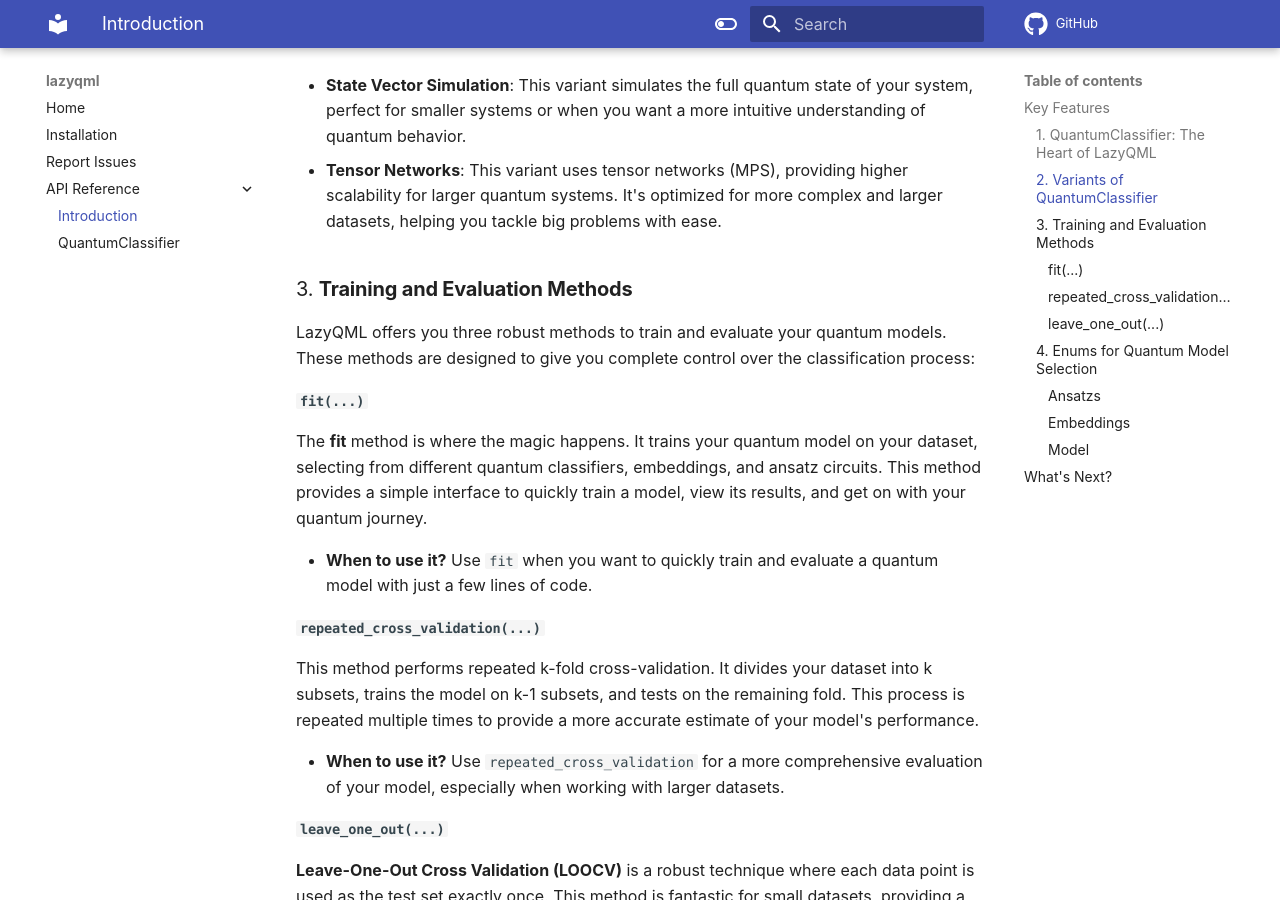
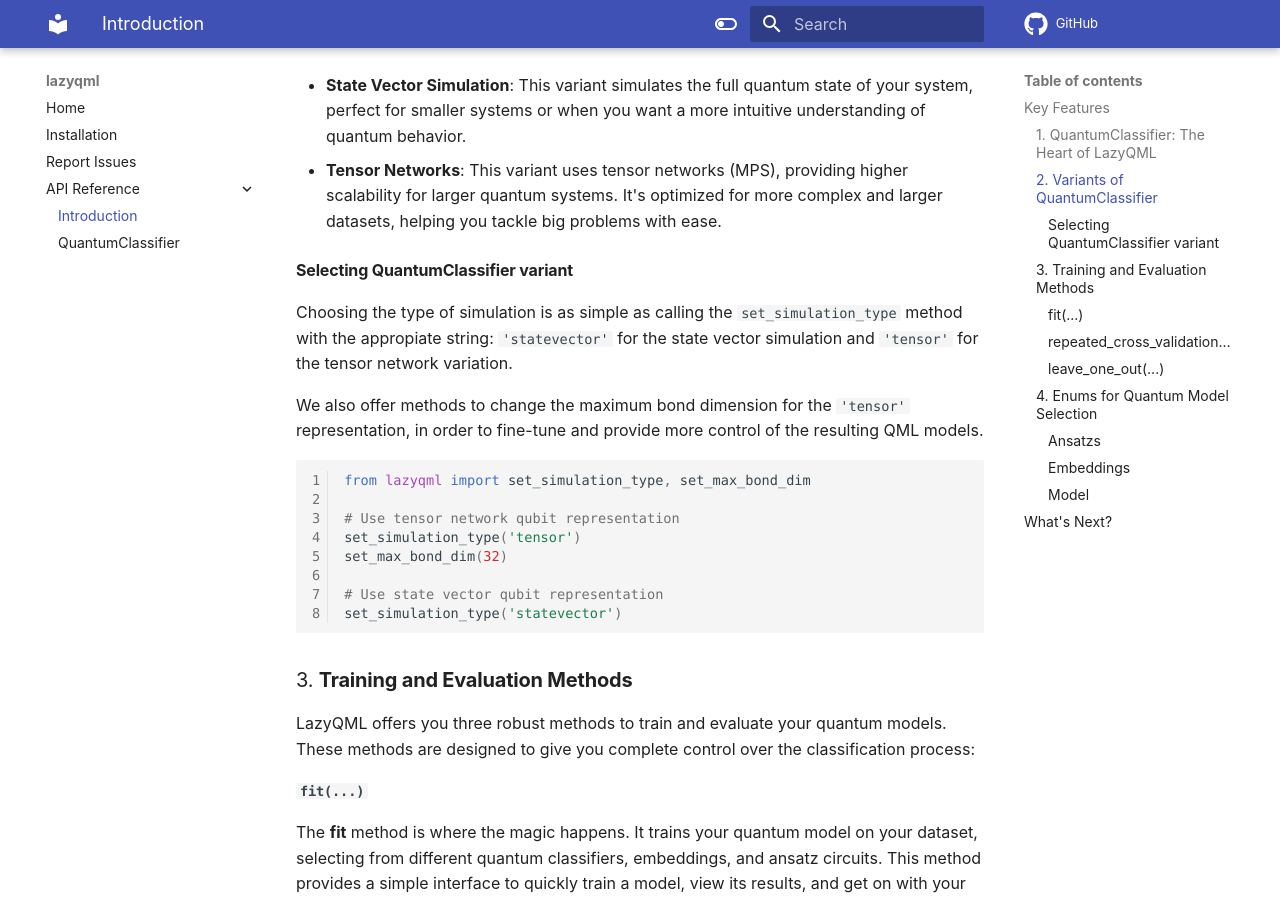
Before and after one commit to lealcalejandro/LazyQML, an MkDocs documentation site: the page built from docs/api.md, in a window 1280 px wide and 900 px high, scrolled down 880 px. Built offline with MkDocs 1.6.1 and Material for MkDocs 9.7.7, drawn with Linux system fonts in a browser that asks for light colours; some web fonts are replaced; comment, search, counter and statistics services are not loaded.

Commit message:
Updated tensor networks in lazyqml overview

````diff
--- a/docs/api.md
+++ b/docs/api.md
@@ -19,6 +19,23 @@ LazyQML provides **two variants** of the **QuantumClassifier**, depending on the
 - **State Vector Simulation**: This variant simulates the full quantum state of your system, perfect for smaller systems or when you want a more intuitive understanding of quantum behavior.
 
 - **Tensor Networks**: This variant uses tensor networks (MPS), providing higher scalability for larger quantum systems. It's optimized for more complex and larger datasets, helping you tackle big problems with ease.
+
+#### **Selecting QuantumClassifier variant**
+
+Choosing the type of simulation is as simple as calling the `set_simulation_type` method with the appropiate string: `'statevector'` for the state vector simulation and `'tensor'` for the tensor network variation.
+
+We also offer methods to change the maximum bond dimension for the `'tensor'` representation, in order to fine-tune and provide more control of the resulting QML models.
+
+```python
+from lazyqml import set_simulation_type, set_max_bond_dim
+
+# Use tensor network qubit representation
+set_simulation_type('tensor')
+set_max_bond_dim(32)
+
+# Use state vector qubit representation
+set_simulation_type('statevector')
+```
 
 <!-- #### Importing State Vector Simulation Variant:
 ```python
````
